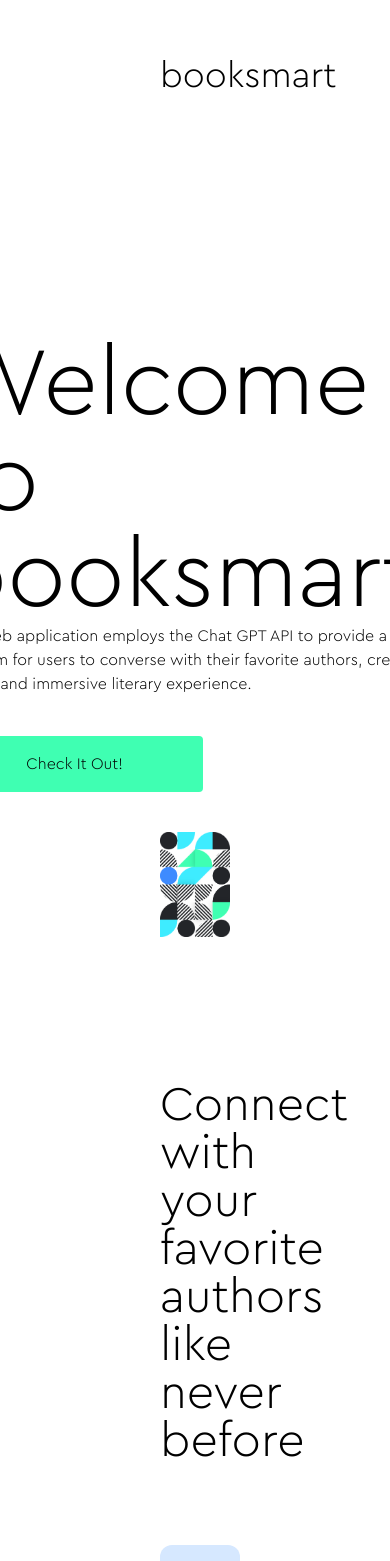
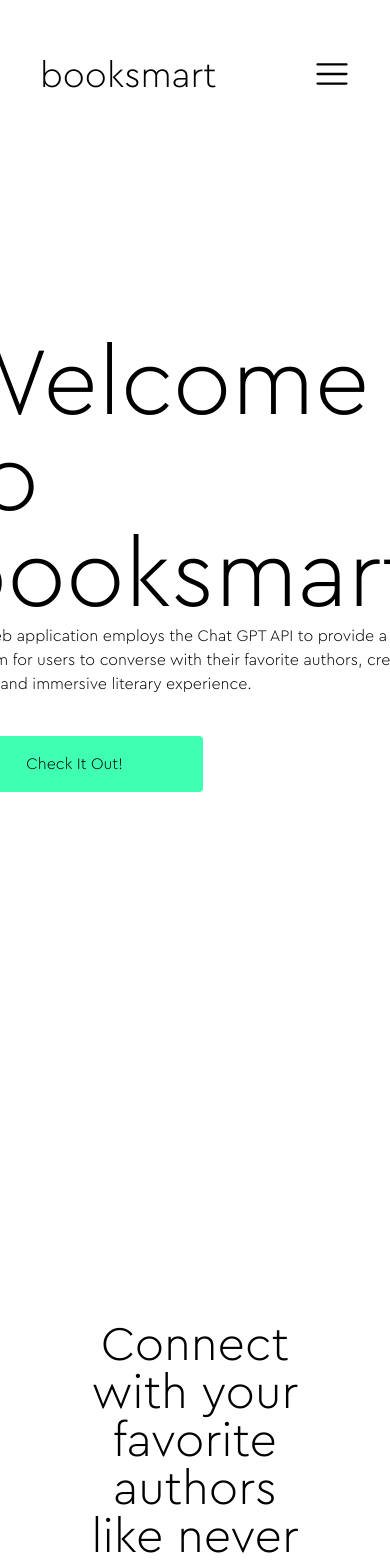
Before and after one commit to ryan-spencer1220/booksmart, a Next.js app: page / in a window 390 px wide. Shown: the top 1561 px of the page. Built offline with nearby package versions, Linux system fonts and the light colour scheme.

Commit message:
adjust padding and layout for mobile

```diff
--- a/app/components/chat-card.tsx
+++ b/app/components/chat-card.tsx
@@ -67,9 +67,13 @@
       <div className="flex items-end content-between h-full px-10 pt-10 text-xl relative overflow-hidden">
         <div className="px-6 py-10 absolute bottom-24 overflow-hidden">
           {gptArray.length &&
-            gptArray
-              .slice(2)
-              .map((obj, key) => <GptResponse key={key} text={obj.content} />)}
+            gptArray.slice(2).map((obj, key) => {
+              return key % 2 == 0 ? (
+                <GptResponse key={key} text={obj.content} />
+              ) : (
+                <UserResponse key={key} text={obj.content} />
+              );
+            })}
         </div>
         <input
           type="text"
--- a/app/components/navbar.tsx
+++ b/app/components/navbar.tsx
@@ -3,7 +3,7 @@
 
 export default function Navbar() {
   return (
-    <ul className="text-4xl mx-auto px-40 py-14 flex md:justify-between justify-between">
+    <ul className="text-4xl mx-auto md:px-40 px-10 py-14 flex md:justify-between justify-between">
       <Link href="/">
         <li>booksmart</li>
       </Link>
--- a/app/page.tsx
+++ b/app/page.tsx
@@ -15,7 +15,7 @@
   return (
     <>
       <Navbar />
-      <main className="container mx-auto px-40 py-14">
+      <main className="container mx-auto md:px-40 px-20 py-14">
         <section className="grid md:grid-cols-2 grid-cols-1 py-32 place-items-center">
           <div>
             <h1 className="text-8xl">Welcome to booksmart!</h1>
@@ -28,7 +28,7 @@
               <GreenButton text="Check It Out!" link="/dashboard" />
             </div>
           </div>
-          <div className="place-self-end w-auto h-auto">
+          <div className="place-self-end w-auto h-auto lg:visible invisible">
             <Image
               src="/hero.png"
               width={400}
@@ -81,7 +81,7 @@
             </div>
           </div>
         </section>
-        <section className="grid grid-cols-2 py-24">
+        <section className="grid md:grid-cols-2 py-24 grid-cols-1 gap-10">
           <div className="text-4xl text-gray">
             <p className="py-2">Be more knowledgeable</p>
             <p className="py-2">Be more successful</p>
@@ -106,7 +106,7 @@
           <h3 className="text-5xl pb-28 text-center">
             What our members are saying
           </h3>
-          <div className="grid grid-cols-2 ">
+          <div className="grid md:grid-cols-2 grid-cols-1">
             <div className="grid grid-cols-1 gap-4">
               <div className="bg-paleYellow rounded-2xl">
                 <div className="py-6 px-6">
```
Also changed, not shown: public/mobile-hero.png (added).
